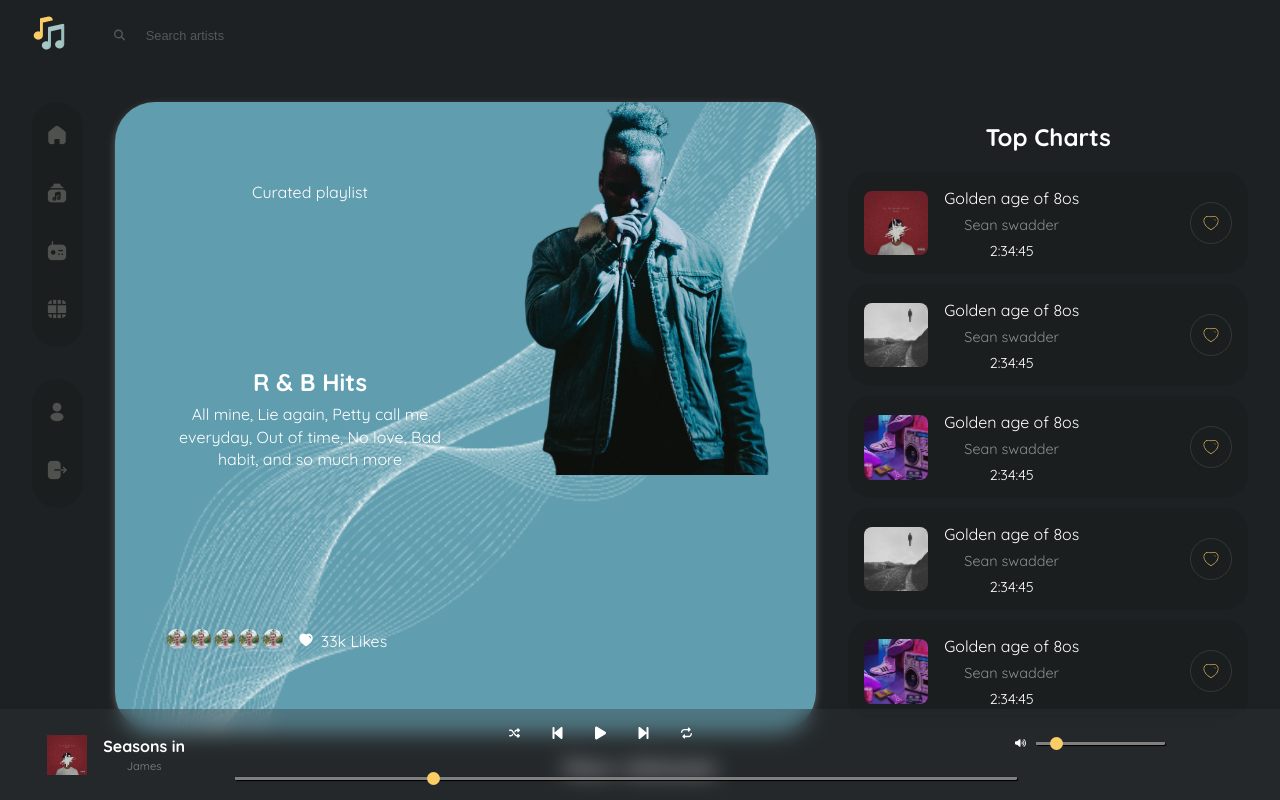
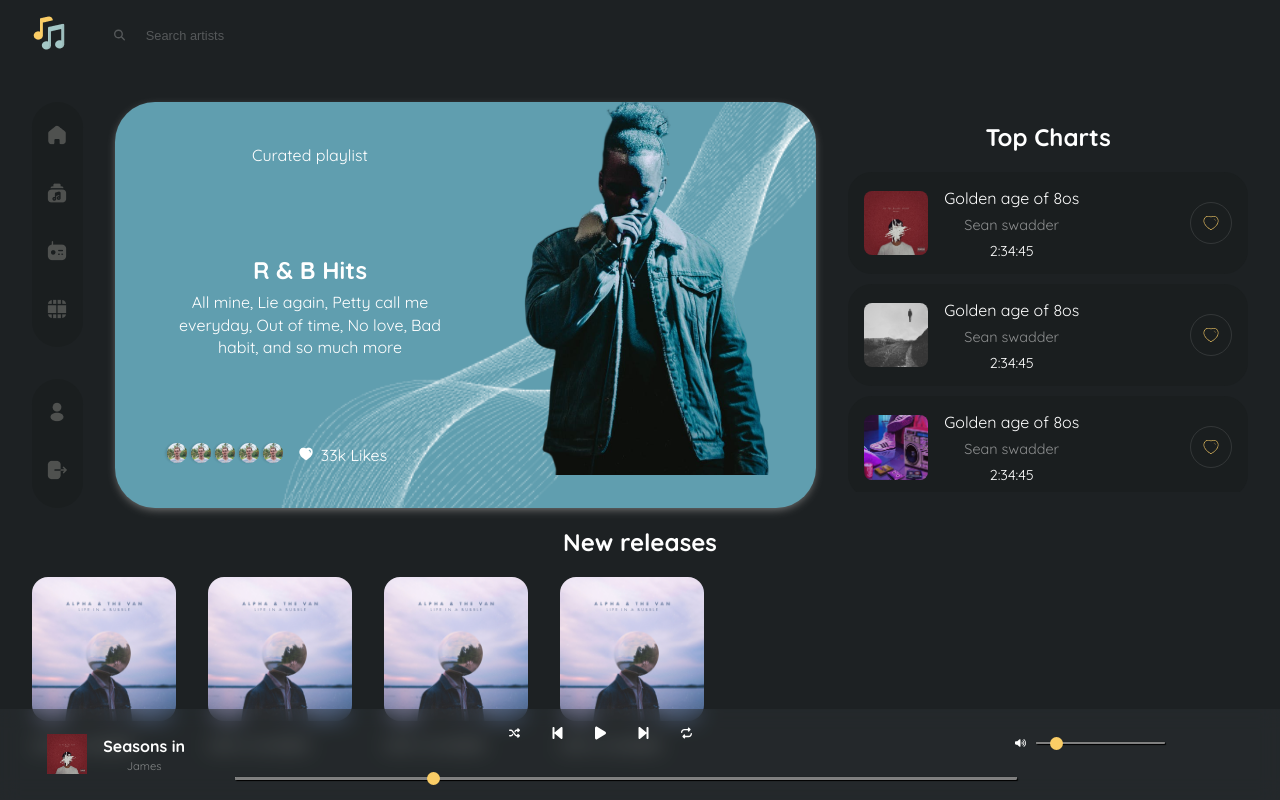
Before and after one commit to The-indigo/kaboom, a React (Create React App) app: page / in a window 1280 px wide. Shown: the top 800 px of the page. Built offline with nearby package versions, Linux system fonts and the light colour scheme.

Commit message:
top charts

```diff
--- a/src/components/Mainpage/Mainpage.css
+++ b/src/components/Mainpage/Mainpage.css
@@ -57,6 +57,16 @@
     max-width: 500px;
 }
 
+.top-charts-div {
+    overflow: scroll;
+}
+
+@media(min-width:800.01px) {
+    .top-charts-div {
+        max-height: 40vh;
+    }
+}
+
 @media (max-width:800px) {
     .hero-section {
         width: 100%;
@@ -77,6 +87,5 @@
 
     .top-charts-div {
         display: flex;
-        overflow: scroll;
     }
 }
```
